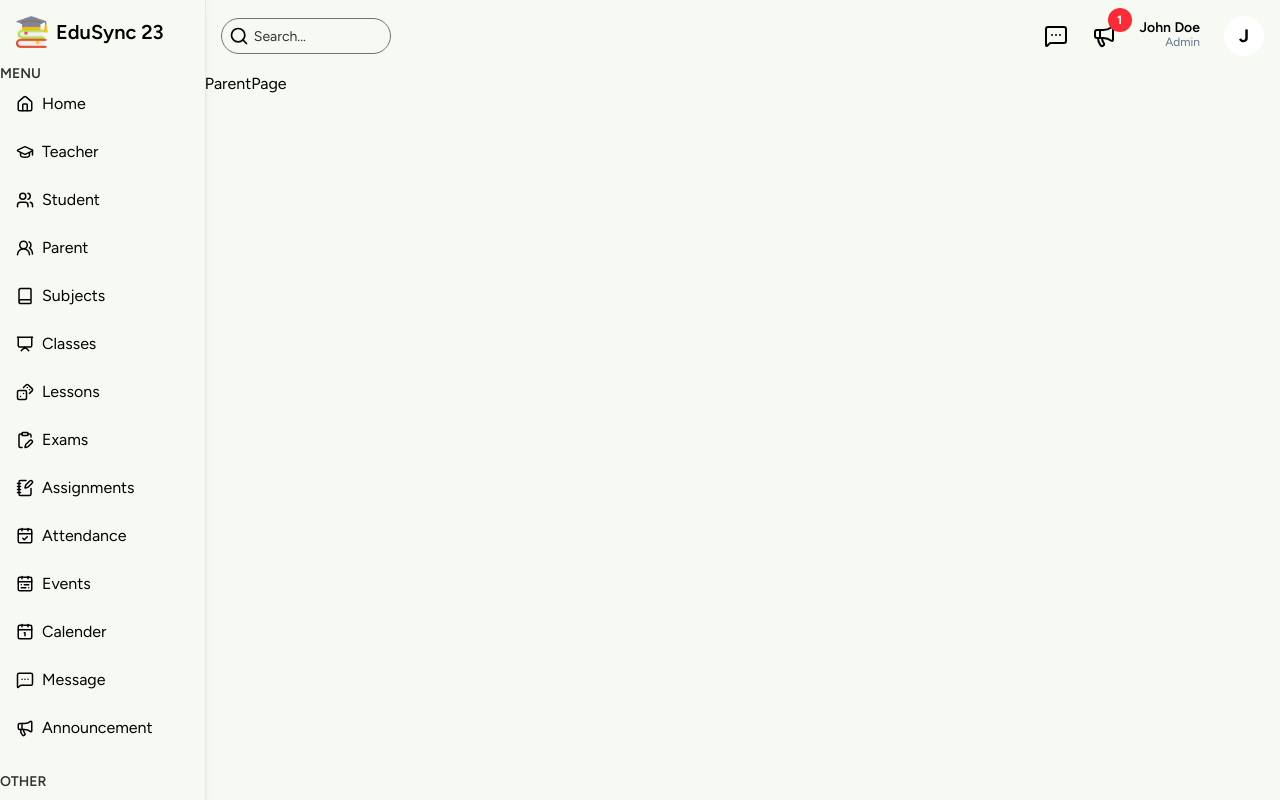
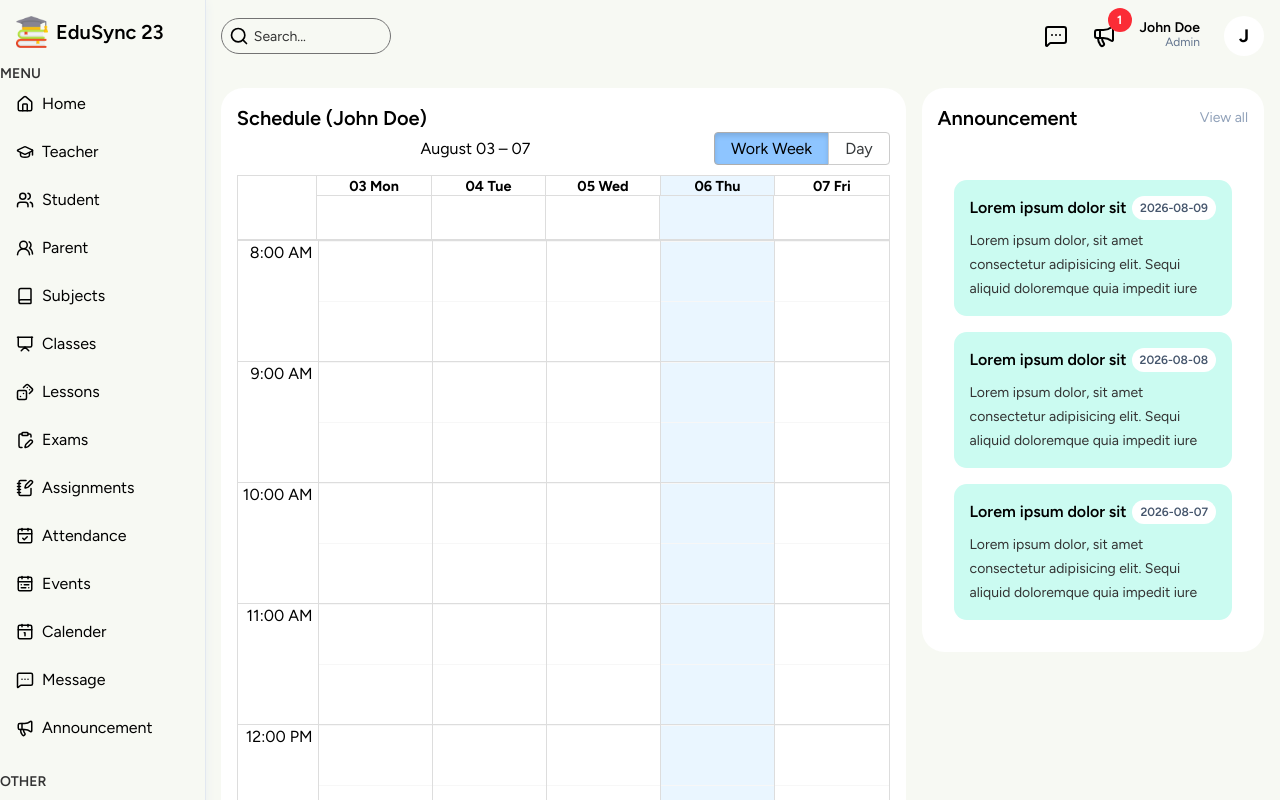
Before and after one commit to 23-faisal/edusync-23, a Next.js app: page /parent in a window 1280 px wide. Shown: the top 800 px of the page. Built offline with nearby package versions, Linux system fonts and the light colour scheme.

Commit message:
create teacher and parent page ui

```diff
--- a/app/(dashboard)/parent/page.tsx
+++ b/app/(dashboard)/parent/page.tsx
@@ -1,7 +1,24 @@
-
+import AnnouncementComponent from "@/components/shared/AnnouncementComponent";
+import BigCalendar from "@/components/shared/BigCalendar";
 
 const ParentPage = () => {
-  return <div>ParentPage</div>;
+  return (
+    <div className="p-4 flex flex-col gap-4 xl:flex-row">
+      {/* left  */}
+      <div className="w-full xl:w-2/3 ">
+        <div className="bg-white p-4 rounded-xl ">
+          <h1 className="text-xl font-semibold ">Schedule (John Doe)</h1>
+          <div className="h-full">
+            <BigCalendar />
+          </div>
+        </div>
+      </div>
+      {/* right */}
+      <div className="w-full xl:w-1/3 flex flex-col gap-8">
+        <AnnouncementComponent />
+      </div>
+    </div>
+  );
 };
 
 export default ParentPage;
--- a/app/(dashboard)/teacher/page.tsx
+++ b/app/(dashboard)/teacher/page.tsx
@@ -1,5 +1,24 @@
+import AnnouncementComponent from "@/components/shared/AnnouncementComponent";
+import BigCalendar from "@/components/shared/BigCalendar";
+
 const TeacherPage = () => {
-  return <div>TeacherPage</div>;
+  return (
+    <div className="p-4 flex flex-col gap-4 xl:flex-row">
+      {/* left  */}
+      <div className="w-full xl:w-2/3 ">
+        <div className="bg-white p-4 rounded-xl ">
+          <h1 className="text-xl font-semibold ">Schedule</h1>
+          <div className="h-full">
+            <BigCalendar />
+          </div>
+        </div>
+      </div>
+      {/* right */}
+      <div className="w-full xl:w-1/3 flex flex-col gap-8">
+        <AnnouncementComponent />
+      </div>
+    </div>
+  );
 };
 
 export default TeacherPage;
```
